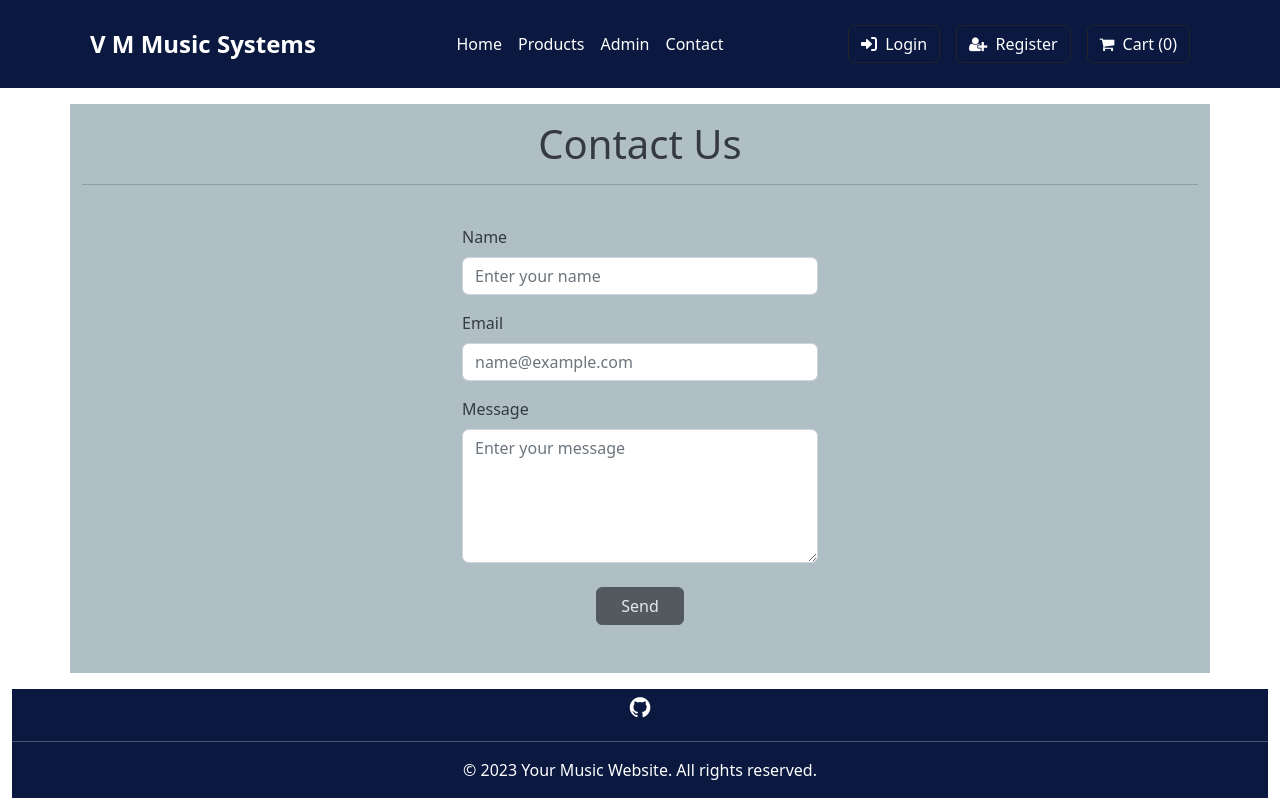
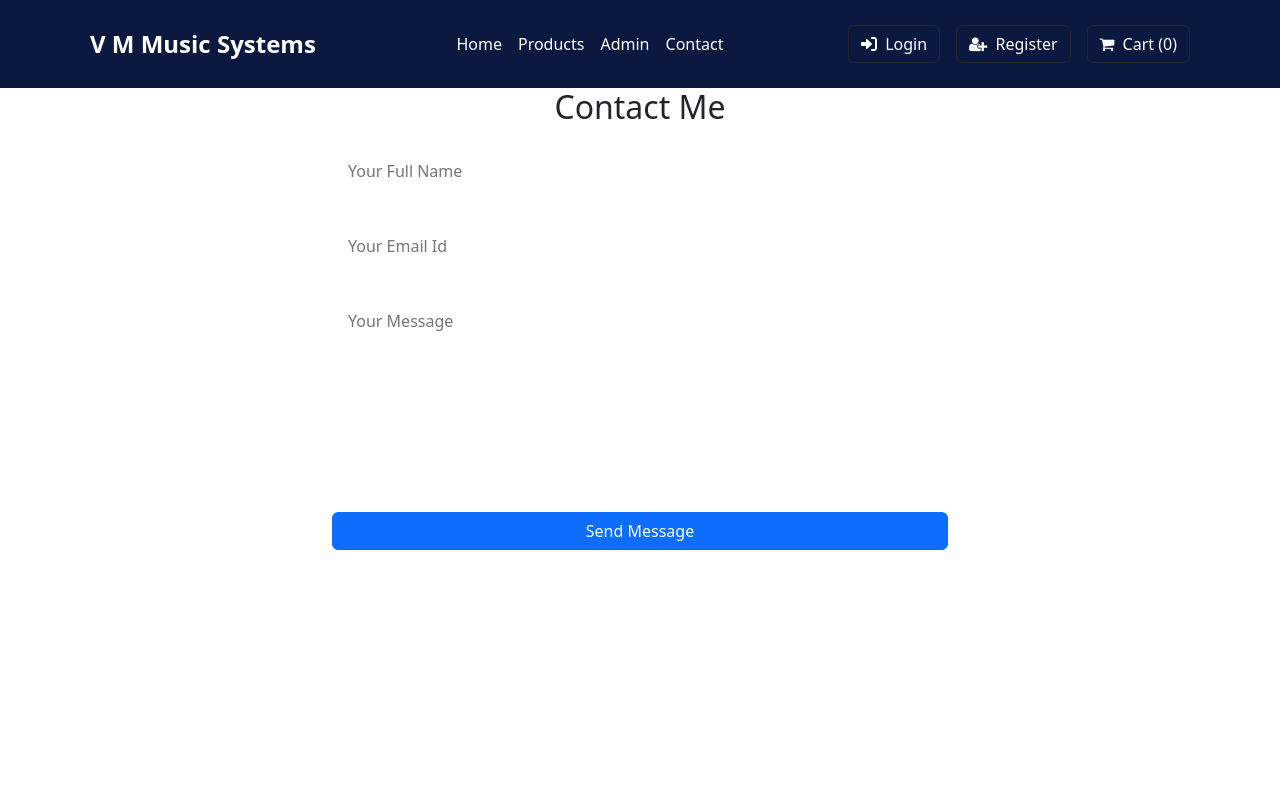
Before and after one commit to suyog9139/MusicSystemSellRent, a React (Create React App) app in the folder client/: page /contact in a window 1280 px wide. Built offline with nearby package versions, Linux system fonts and the light colour scheme.

Commit message:
Contach page added integrated with Emailjs

```diff
--- a/client/package.json
+++ b/client/package.json
@@ -11,6 +11,7 @@
     "axios": "^1.3.6",
     "bootstrap": "^5.2.1",
     "easyinvoice": "^3.0.22",
+    "emailjs-com": "^3.2.0",
     "express-validator": "^7.0.1",
     "firebase": "^9.15.0",
     "font-awesome": "^4.7.0",
--- a/client/src/pages/ContactPage.jsx
+++ b/client/src/pages/ContactPage.jsx
@@ -1,58 +1,85 @@
-import React from "react";
-import { Footer, Navbar } from "../components";
-const ContactPage = () => {
+import React from 'react'
+import './contact.css'
+// import {SiGmail} from 'react-icons/si'
+// import {GrLinkedin} from 'react-icons/gr'
+// import {BsWhatsapp} from 'react-icons/bs'
+import { useRef } from 'react';
+import emailjs from 'emailjs-com'
+import { Navbar } from '../components'
+
+
+export const ContactUs = () => {
+  const form = useRef();
+
+  const sendEmail = (e) => {
+    e.preventDefault();
+
+    emailjs.sendForm('service_3twzkje', 'template_6ge2bld', form.current, 'jqkCfJNgbukRgedru')
+      .then((result) => {
+          console.log(result.text);
+          console.log("Message sent");
+      }, (error) => {
+          console.log(error.text);
+      });
+  };
+
+
+// const Contact = () => {
+//   const form = useRef();
+
+//   const sendEmail = (e) => {
+//     e.preventDefault();
+//     // Your email sending logic using emailjs
+//   };
+
+//   const handleMailto = (e) => {
+//     e.preventDefault();
+//     window.location.href = 'mailto:tanmaydeshpande2002.com';
+//   };
+
+// const Contact = () => {
+//   const form = useRef();
+//   const sendEmail = (e) => {
+//     e.preventDefault();
+// //We will get public key from Account>>API keys>>Public Key
+//     emailjs.sendForm('service_i91ddvo', 'template_exc5hwq', form.current, '36R9LlocDtQpuAEpE')
+//     e.target.reset();
+//   };
   return (
-    <>
-      <Navbar />
-      <div className="container my-3 py-3" style={{ backgroundColor: '#b0bec5', color: '#343a40' }}>
-        <h1 className="text-center">Contact Us</h1>
-        <hr />
-        <div class="row my-4 h-100">
-          <div className="col-md-4 col-lg-4 col-sm-8 mx-auto">
-            <form>
-              <div class="form my-3">
-                <label for="Name">Name</label>
-                <input
-                  type="email"
-                  class="form-control"
-                  id="Name"
-                  placeholder="Enter your name"
-                />
-              </div>
-              <div class="form my-3">
-                <label for="Email">Email</label>
-                <input
-                  type="email"
-                  class="form-control"
-                  id="Email"
-                  placeholder="name@example.com"
-                />
-              </div>
-              <div class="form  my-3">
-                <label for="Password">Message</label>
-                <textarea
-                  rows={5}
-                  class="form-control"
-                  id="Password"
-                  placeholder="Enter your message"
-                />
-              </div>
-              <div className="text-center">
-                <button
-                  class="my-2 px-4 mx-auto btn btn-dark"
-                  type="submit"
-                  disabled
-                >
-                  Send
-                </button>
-              </div>
-            </form>
-          </div>
+    <section id='contact'>
+      <Navbar ></Navbar>
+      <h2 className='title'>Contact Me</h2>
+
+      <div className="container contact__container">
+        <div className="contact__options">
+          {/* <article className='contact__option'>
+            <SiGmail className='contact_option_icon'/>
+            <h4>Email</h4>
+            <h5>khushalmalu04@gmail.com</h5>
+            <a href="https://mailto:khushalmalu04@gmail.com" target="_blank">Mail</a>
+          </article>
+          <article className='contact__option'>
+            <GrLinkedin className='contact_option_icon'/>
+            <h4>LinkedIn</h4>
+            <h5>Khushal Malu</h5>
+            <a href="https://www.linkedin.com/in/khushal-malu-69b5a3211/" target='_blank'>Send Message</a>
+          </article>
+          <article className='contact__option'>
+            <BsWhatsapp className='contact_option_icon'/>
+            <h4>Whatspp</h4>
+            <h5>Contact : +91 7666255931</h5>
+            <a href="https://api.whatsapp.com/send?phone=917666255931" target='_blank'>Send Message</a>
+          </article> */}
         </div>
+        <form className='Contact' ref={form} onSubmit={sendEmail}>
+          <input type="text" name="name" placeholder='Your Full Name' required/>
+          <input type="email" name="email" placeholder='Your Email Id' required/>
+          <textarea type="text" rows='7' name='message' placeholder='Your Message' required></textarea>
+          <button type='submit' className='btn btn-primary butn'>Send Message</button>
+        </form>
       </div>
-      <Footer />
-    </>
-  );
-};
+    </section>
+  )
+}
 
-export default ContactPage;
+export default ContactUs;
--- /dev/null
+++ b/client/src/pages/contact.css
@@ -0,0 +1,67 @@
+.contact{
+    align-items: center;
+}
+.title{
+    text-align: center;
+}
+.container.contact__container{
+    align-items: center;
+    width: 50%;
+    display: grid;
+    gap: 2%;
+}
+/* .contact__options{
+    display: flex;
+    flex-direction: column;
+    gap: 1.2rem;
+} */
+/* .contact__option{
+    background: var(--color-bg-variant);
+    padding: 1.2rem;
+    border-radius: 1.2rem;
+    text-align: center;
+    border: 1px solid transparent;
+    transition: var(--transition);
+} */
+/* .contact__option:hover{
+    background: transparent;
+    border-color: var(--color-primary-variant);
+}
+.contact__option-icon{
+    font-size: 1.5rem;
+    margin-bottom: 0.5rem;
+}
+.contact__option a{
+    margin-top: 0.7rem;
+    display: inline-block;
+    font-size: 0.8rem;
+} */
+/*---------Form-----------------*/
+
+form{
+    display: flex;
+    flex-direction: column;
+    gap: 1.2rem;
+}
+input,textarea{
+    width: 100%;
+    padding: 1rem;
+    border-radius: 0.5rem;
+    background: transparent;
+    border: 1px solid var(--color-primary-variant);
+    resize: none;
+    align-items: center;
+}
+/*------------------MEDIA QUERIES (RESPONSIVE)[MEDIUM DEVICES]---------------*/
+@media screen and (max-width: 1024px) {
+    .container.contact__container{
+        grid-template-columns: 1fr;
+        gap: 2rem;
+    }
+ }
+ /*------------------MEDIA QUERIES (RESPONSIVE)[SMALL DEVICES]---------------*/
+ @media screen and (max-width: 600px) {
+    .container.contact__container{
+        width: var(--container-width-sm);
+}
+}
```
Also changed, not shown: 1 other file (tests, documents, lock files or other folders).
